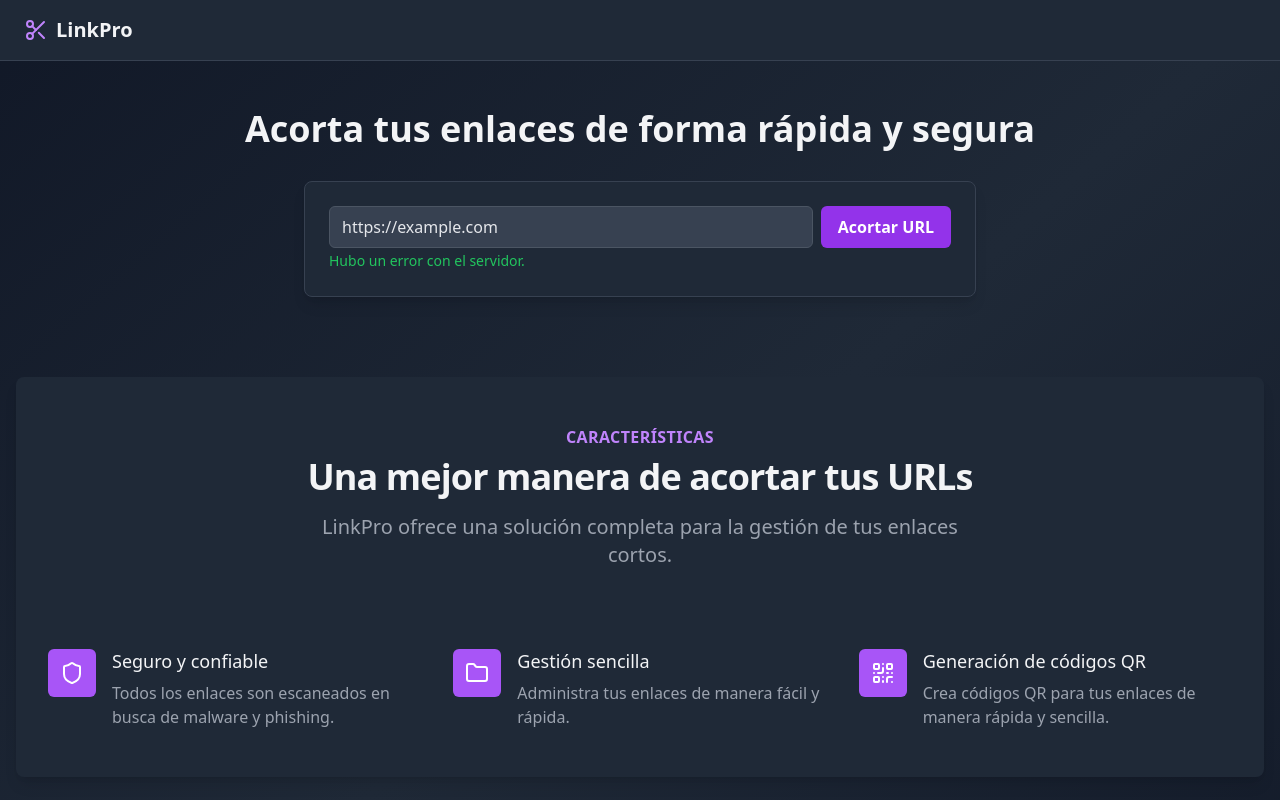
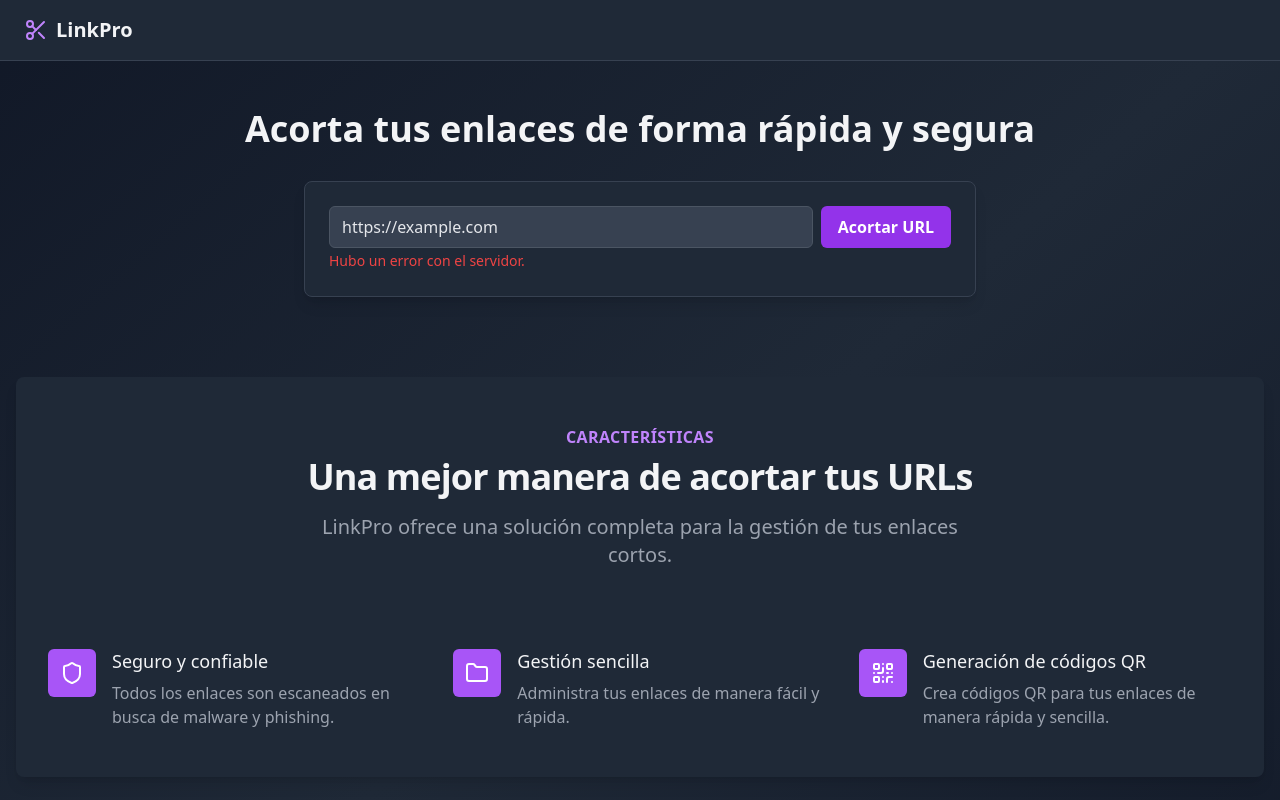
Before and after one commit to D4rrker/LinkPro, a Next.js app: page / in a window 1280 px wide. Both pictures are taken after typing "https://example.com" into the empty fields and a click on the button "Acortar URL". Shown: the top 800 px of the page. Built offline with nearby package versions, Linux system fonts and the light colour scheme; no server answers.

Commit message:
Nueva config para Form

```diff
--- a/src/components/Form/Form.tsx
+++ b/src/components/Form/Form.tsx
@@ -7,8 +7,6 @@ export default function Form({
   isLoading,
   errorMSG,
 }: FormPropsType) {
-  console.log(errorMSG.isError);
-
   return (
     <form onSubmit={handleSubmit} className="space-y-4" id="form">
       <div className="flex flex-col md:flex-row space-y-2 md:space-y-0 md:space-x-2">
@@ -22,9 +20,7 @@ export default function Form({
             className="w-full px-3 py-2 rounded-md border text-base font-medium bg-gray-700 border-gray-600 text-gray-200 placeholder-gray-500"
           />
           {errorMSG.boolean && (
-            <span
-              className={`text-sm font-thin w-min ${errorMSG.isError ? "text-red-500" : "text-green-500"}`}
-            >
+            <span className={`text-sm font-thin w-min text-red-500`}>
               {errorMSG.msg}
             </span>
           )}
```
